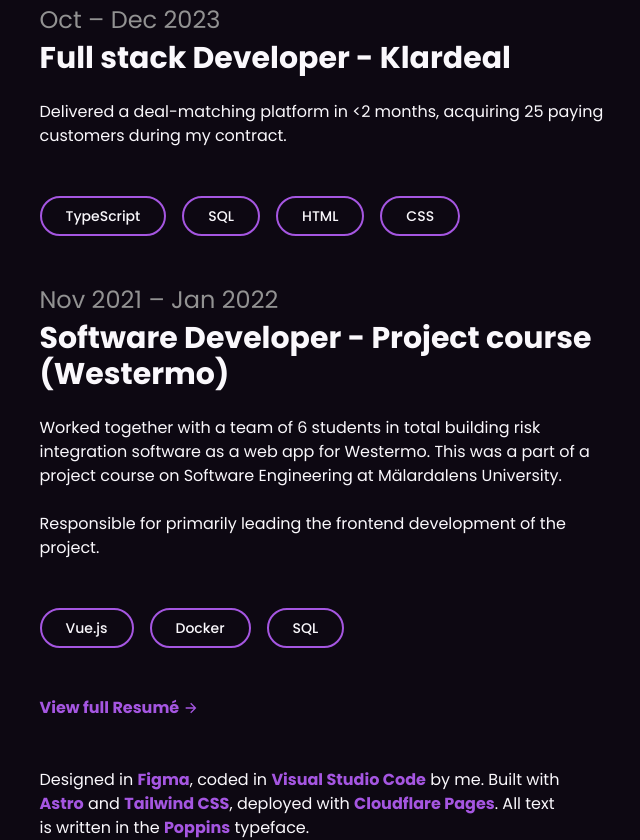
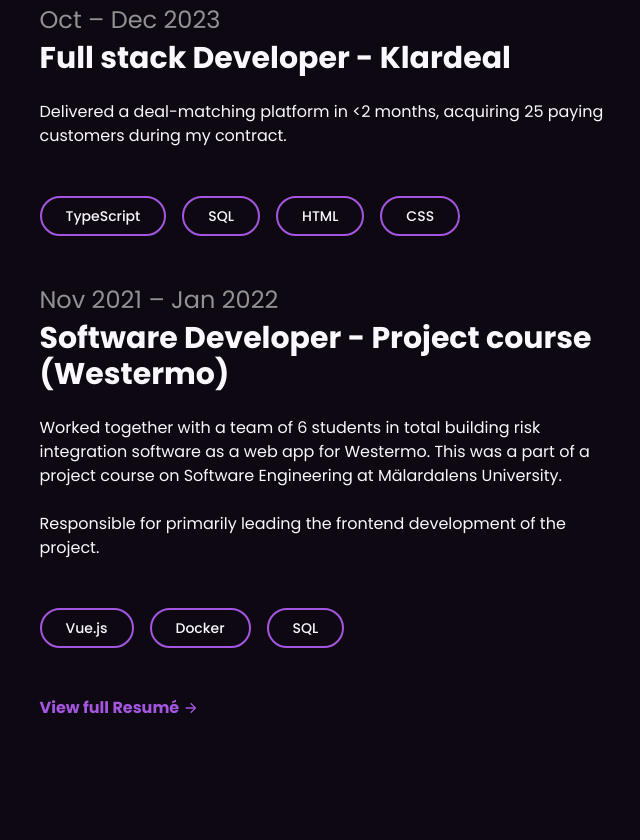
Before and after one commit to rikhall1515/portfolio_v2, an Astro site: page / in a window 1280 px wide. Shown: the part 1496-2336 px from the top of the page, without its empty margins (305-945 px from the left). After the commit the page ends 2264 px from the top, so only its background shows below. Built offline with nearby package versions, Linux system fonts and the light colour scheme; Astro itself is replaced by a stand-in of ours.

Commit message:
misc: remove unnecessary footer

```diff
--- a/src/pages/index.astro
+++ b/src/pages/index.astro
@@ -165,13 +165,4 @@ const jobs = [
 			</div>
 		</section>
 	 </main>
-	 <footer role="contentinfo" class="w-full max-w-[60rem] pxPage mx-auto flex flex-col">
-		<p class="max-w-[52ch]">
-			Designed in <a class="text-primary font-bold transition-colors duration-150 ease-in-out hover:text-primary/80 focus:outline-none focus:ring-2 focus:ring-offset-2 focus:ring-accent focus:ring-offset-accent" href="https://www.figma.com/" referrerpolicy="no-referrer" rel="noopener noreferrer">Figma</a>,
-			coded in <a class="text-primary font-bold transition-colors duration-150 ease-in-out hover:text-primary/80 focus:outline-none focus:ring-2 focus:ring-offset-2 focus:ring-accent focus:ring-offset-accent" href="https://code.visualstudio.com/" referrerpolicy="no-referrer" rel="noopener noreferrer">Visual Studio Code</a> by me.
-			Built with <a class="text-primary font-bold transition-colors duration-150 ease-in-out hover:text-primary/80 focus:outline-none focus:ring-2 focus:ring-offset-2 focus:ring-accent focus:ring-offset-accent" href="https://astro.build/" referrerpolicy="no-referrer" rel="noopener noreferrer">Astro</a> and
-			<a class="text-primary font-bold transition-colors duration-150 ease-in-out hover:text-primary/80 focus:outline-none focus:ring-2 focus:ring-offset-2 focus:ring-accent focus:ring-offset-accent" href="https://tailwindcss.com/" referrerpolicy="no-referrer" rel="noopener noreferrer">Tailwind CSS</a>, deployed with <a class="text-primary font-bold transition-colors duration-150 ease-in-out hover:text-primary/80 focus:outline-none focus:ring-2 focus:ring-offset-2 focus:ring-accent focus:ring-offset-accent" href="https://pages.cloudflare.com/" referrerpolicy="no-referrer" rel="noopener noreferrer">Cloudflare Pages</a>. All text is written in the <a class="text-primary font-bold transition-colors duration-150 ease-in-out hover:text-primary/80 focus:outline-none focus:ring-2 focus:ring-offset-2 focus:ring-accent focus:ring-offset-accent" href="https://typogram.co/font-discovery/how-to-use-poppins-font" referrerpolicy="no-referrer" rel="noopener noreferrer">Poppins</a> typeface.
-		</p>
-
-	 </footer>
 </Layout>
```
